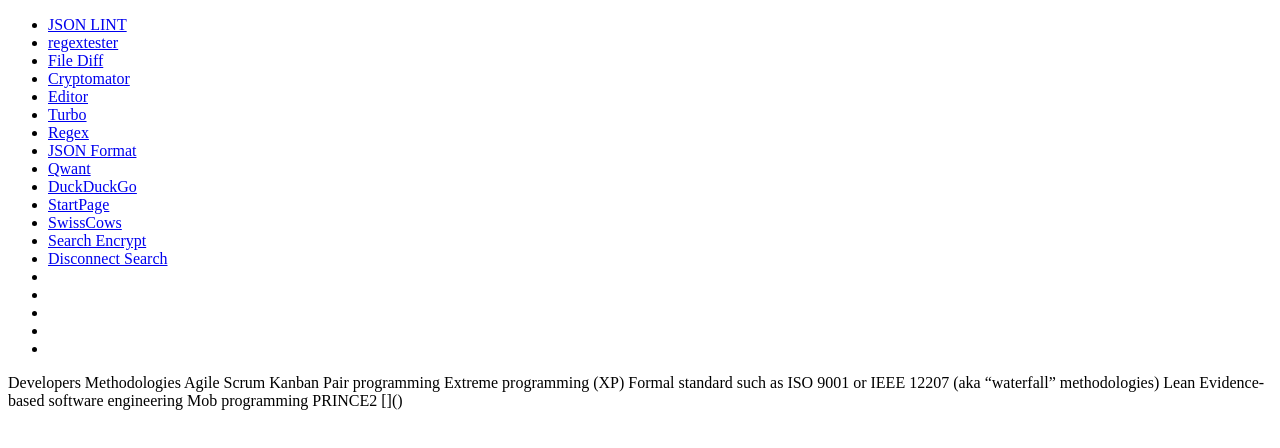
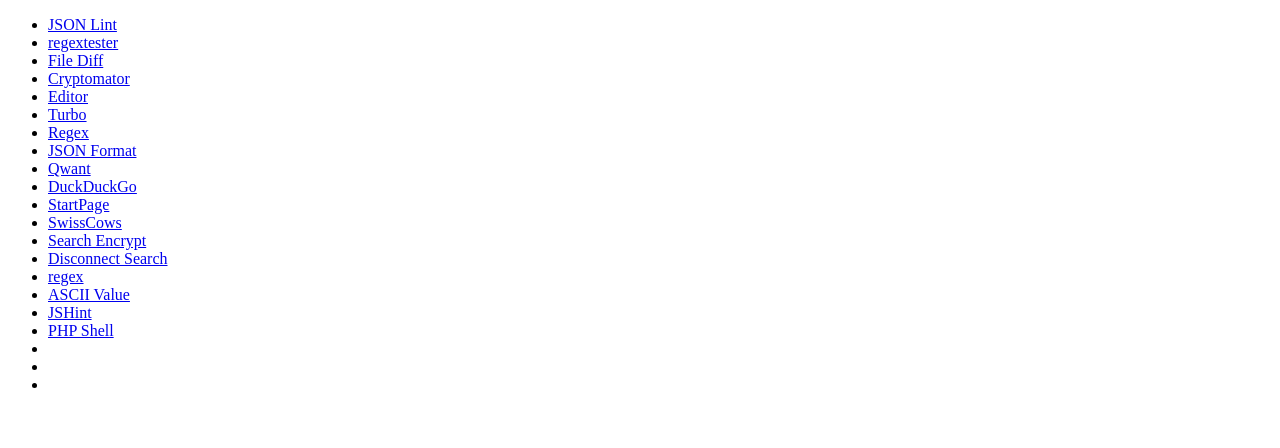
Before and after one commit to nishanthj6/nishanthj6.github.io, a plain HTML site: page usefullinks.html in a window 1280 px wide. Drawn offline with Linux system fonts and the light colour scheme.

Commit message:
Modified usefull List

```diff
--- a/usefullinks.html
+++ b/usefullinks.html
@@ -6,7 +6,7 @@
 	</head>
 	<body>
 		<ul style="">
-		  <li><a href="https://jsonlint.com/">JSON LINT</a></li>
+		  <li><a href="https://jsonlint.com/">JSON Lint</a></li>
 		  <li><a href="https://www.regextester.com/index.php">regextester</a></li>
 		  <li><a href="https://codebeautify.org/file-diff">File Diff</a></li>
 		  <li><a href="https://cryptomator.org/">Cryptomator</a></li>
@@ -20,30 +20,14 @@
 		  <li><a href="https://swisscows.ch/">SwissCows</a></li>
 		  <li><a href="https://www.searchencrypt.com/">Search Encrypt</a></li>
 		  <li><a href="https://search.disconnect.me/">Disconnect Search</a></li>
-		  <li><a href=""></a></li>
-		  <li><a href=""></a></li>
+		  <li><a href="https://regex101.com">regex</a></li>
+		  <li><a href="https://keycode.info/">ASCII Value</a></li>
+		  <li><a href="https://jshint.com/">JSHint</a></li>
+		  <li><a href="https://3v4l.org/">PHP Shell</a></li>
 		  <li><a href=""></a></li>
 		  <li><a href=""></a></li>
 		  <li><a href=""></a></li>
 		</ul>
-		Developers Methodologies
-		Agile
-		Scrum
-		Kanban
-		Pair programming
-		Extreme programming (XP)
-		Formal standard such as ISO 9001 or IEEE 12207 (aka “waterfall” methodologies)
-		Lean
-		Evidence-based software engineering
-		Mob programming
-		PRINCE2
-
-		[]()
-
-
-
-
-
 
 
 	</body>
```
